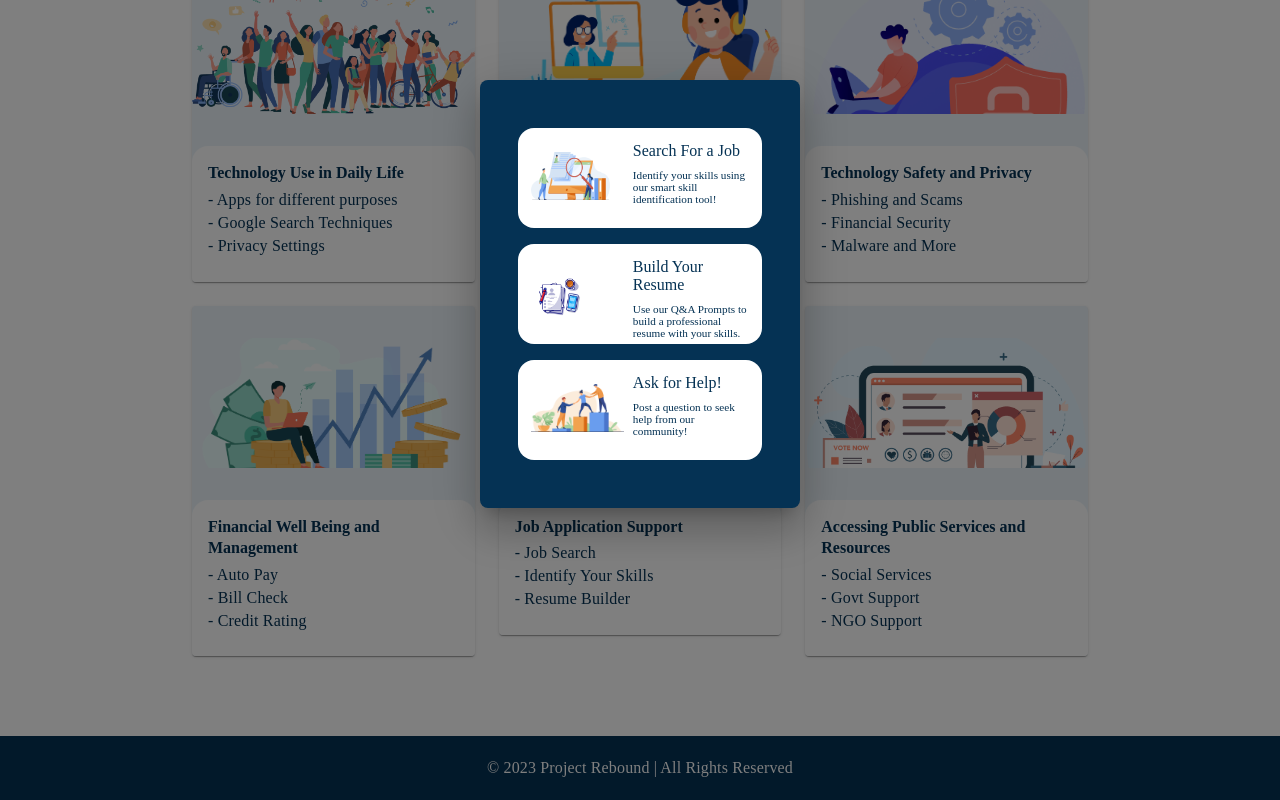
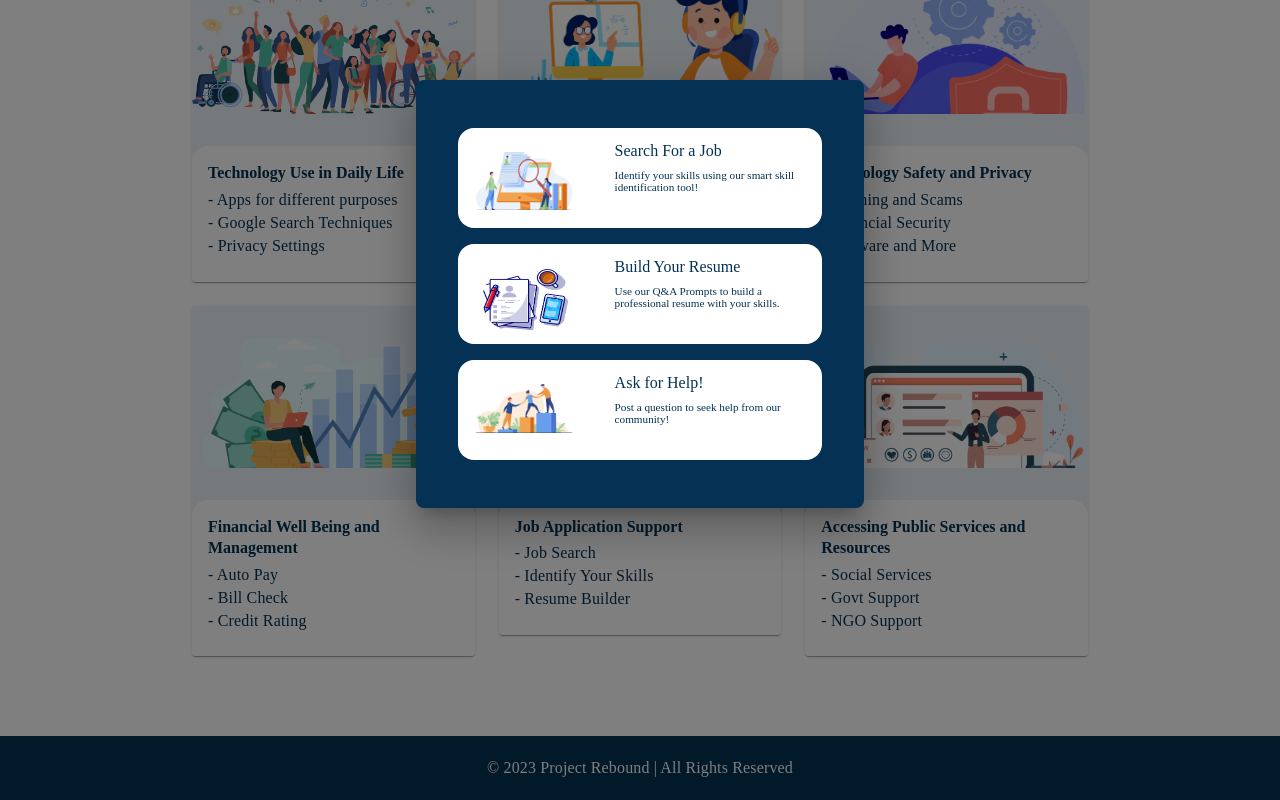
Before and after one commit to Khushboo1028/project-rebound-website, a React (Create React App) app: page / in a window 1280 px wide. Both pictures are taken after a click on the element 639 px from the left and 1305 px from the top of the page. Shown: the part 835-1635 px from the top of the page. Built offline with nearby package versions, Linux system fonts and the light colour scheme; a web font is replaced by a local one.

Commit message:
dialog done

```diff
--- a/src/components/JobApplicationModal/index.js
+++ b/src/components/JobApplicationModal/index.js
@@ -7,7 +7,7 @@ import listIcon3 from "../../assets/images/home-dialog-list-icon-3.png";
 
 const BackgroundStyle = {
   margin: "auto",
-  width: { md: "20%", sm: "30%", xs: "50%" },
+  width: { md: "30%", sm: "30%", xs: "50%" },
   mt: 10,
   bgcolor: Colors.primaryColor,
   borderRadius: "0.5rem",
@@ -36,9 +36,10 @@ const DialogElement = (props) => {
                 sx={{
                   display: "flex",
                   mr: 1,
-                  height: { md: "3rem", sm: "2rem", xs: "2rem" },
+                  width: { md: "6rem", sm: "3rem", xs: "3rem" },
                   marginBottom: "1rem",
-                  width: { md: "auto", xs: "3rem" },
+                  maxHeight: { md: "auto", sm: "4rem", xs: "2rem" },
+                  // width: { md: "auto", xs: "3rem" },
                   marginTop: { md: "0.5rem" }
                 }}
                 alt="project-rebound-logo"
@@ -65,7 +66,7 @@ const DialogElement = (props) => {
               component="p"
               sx={{
                 fontFamily: "Inria Sans",
-                fontSize: { md: "0.70rem", sm: "0.5rem", xs: "0.3rem" },
+                fontSize: { md: "0.70rem", sm: "0.5rem", xs: "0.25rem" },
                 color: Colors.primaryColor,
                 display: "flex",
                 marginTop: "-0.2rem",
@@ -94,6 +95,8 @@ const JobApplicationModal = () => {
         </Box>
       </div>
 
+      {/* TODO: Fix the resume icon - maybe change it if it is not fixing */}
+
       <div style={{ marginTop: "2rem" }}>
         <Box sx={innerComponentStyle}>
           <DialogElement
```
Also changed, not shown: src/assets/images/home-dialog-list-icon-2.png.
